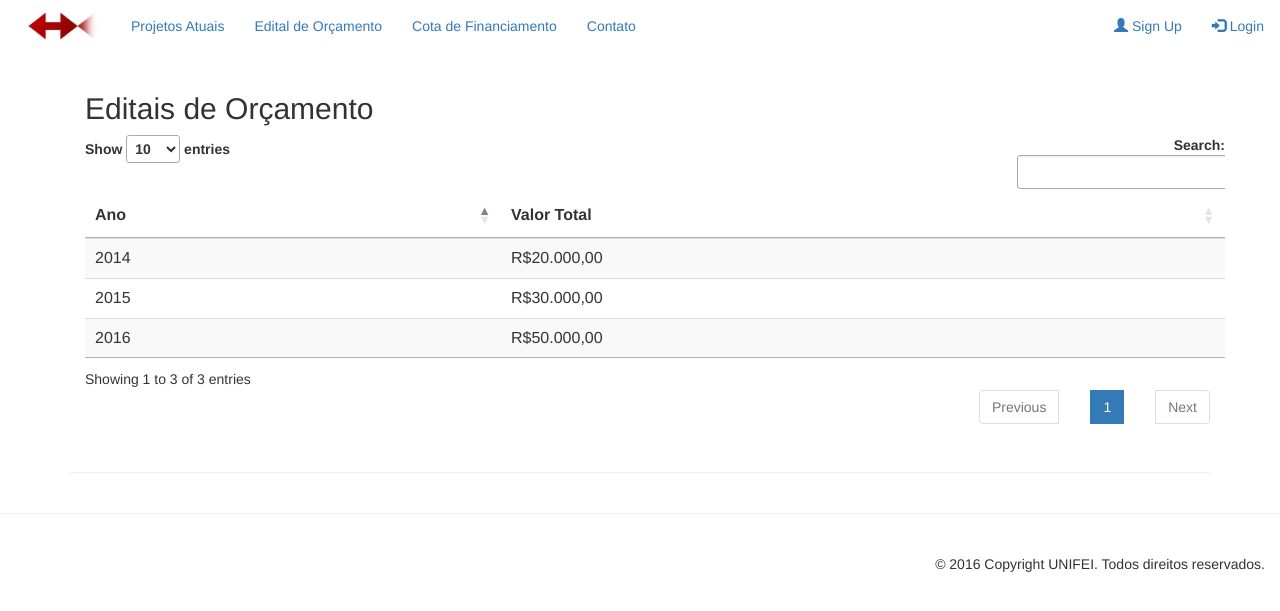
After one commit to davibc19/CrowdFunding_Project, a PHP site: page /infoEditalOrcamento.php in a window 1280 px wide. The commit adds this page. Shown: the top 611 px of the page. Run offline with PHP 8.4, Linux system fonts and the light colour scheme; some libraries are stand-ins or nearby versions.

Commit message:
Pseudo-implementação dos RFS003 e RFS004 (Falta conexão com BD) 	- Cadastrar Edital de Orçamento 	- Listar Edital de Orçamento

```diff
--- a/alterarUsuario.php
+++ b/alterarUsuario.php
@@ -11,7 +11,7 @@
 
 
 <div class="container">
-    <form action="alterarUsuario.php?cod=<?php echo $_SESSION['id'] ?>" method="post" name="CadastrarUsuario">
+    <form action="alterarUsuario.php?cod=<?php echo $_SESSION['id'] ?>" method="post" name="AlterarUsuario">
         <div class="form-group">
             <label for="nome">Nome Completo:</label>
             <input type="text" name="nome" class="form-control" id="nome">
--- a/headerGO.php
+++ b/headerGO.php
@@ -8,8 +8,8 @@
             <ul class="nav navbar-nav">
                 <li><a href="projetosAprovados.php">Projetos Atuais</a></li>
                 <li><a href="projetosConcluidos.php">Projetos Concluídos</a></li>
-                <li><a href="#">Edital de Orçamento</a></li>
-                <li><a href="#">Distribuição de Montante</a></li>
+                <li><a href="infoEditalOrcamento.php">Edital de Orçamento</a></li>
+                <li><a href="#">Cota de Financiamento</a></li>
                 <li><a href="contato.php">Contato</a></li>
             </ul>
             <ul class="nav navbar-nav navbar-right">
--- a/headerOF.php
+++ b/headerOF.php
@@ -7,6 +7,8 @@
             </div>
             <ul class="nav navbar-nav">
                 <li><a href="projetosAprovados.php">Projetos Atuais</a></li>
+                <li><a href="infoEditalOrcamento.php">Edital de Orçamento</a></li>
+                <li><a href="#">Cota de Financiamento</a></li>
                 <li><a href="contato.php">Contato</a></li>
             </ul>
             <ul class="nav navbar-nav navbar-right">
--- /dev/null
+++ b/infoEditalOrcamento.php
@@ -0,0 +1,65 @@
+<?php
+
+require_once './validateSessionFunctions.php';
+validateHeader();
+?>
+
+<section id="infoEditalOrcamento" class="container">
+    <div class="container">
+
+        <h2 class="sub-header">Editais de Orçamento</h2>
+        <div class="table-responsive">
+
+            <!-- CRIAÇÃO DA TABELA DINÂMICA -->
+
+            <script>$(document).ready(function ()
+                {
+                    $('#listarEditalOrcamento').DataTable();
+                });
+            </script>
+            <!-- FIM DA CRIAÇÃO -->
+
+            <table id="listarEditalOrcamento" class="table table-striped">
+                <thead>
+                    <tr>
+                        <th>Ano</th>
+                        <th>Valor Total</th>
+                    </tr>
+                </thead>
+                <tbody>
+                    <tr>
+                        <td>2014</td>
+                        <td>R$20.000,00</td>
+                    </tr>
+                    <tr>
+                        <td>2015</td>
+                        <td>R$30.000,00</td>
+                    </tr>
+                    <tr>
+                        <td>2016</td>
+                        <td>R$50.000,00</td>
+                    </tr>
+                </tbody>
+            </table>
+        </div>
+    </div>
+
+    <hr/>
+    <?php if (isset($_SESSION["tipoUsr"]) && (strcmp($_SESSION["tipoUsr"], "1") == 0))
+    {
+    echo "
+        <br/><br/>
+        <div style='text-align: center; border-top-width: 100px'>
+            <div style='margin-left:30px;'>
+                <!-- Caso exista, o sistema de recompensas será demonstrado aqui -->
+                <label class='lbl'><b>CADASTRAR NOVO EDITAL</b></label>
+                <br/><br/>
+                <a href='cadastrarEditalOrcamento.php'>Cadastrar Novo Edital de Orçamento</a>
+            </div>
+        </div>
+    ";
+    }
+    ?>
+
+</section>
+<?php include("footer.php") ?>
```
Also changed, not shown: cadastrarEditalOrcamento.php (added, +29 -0 lines), functionsBd.php (+17 -0 lines).
